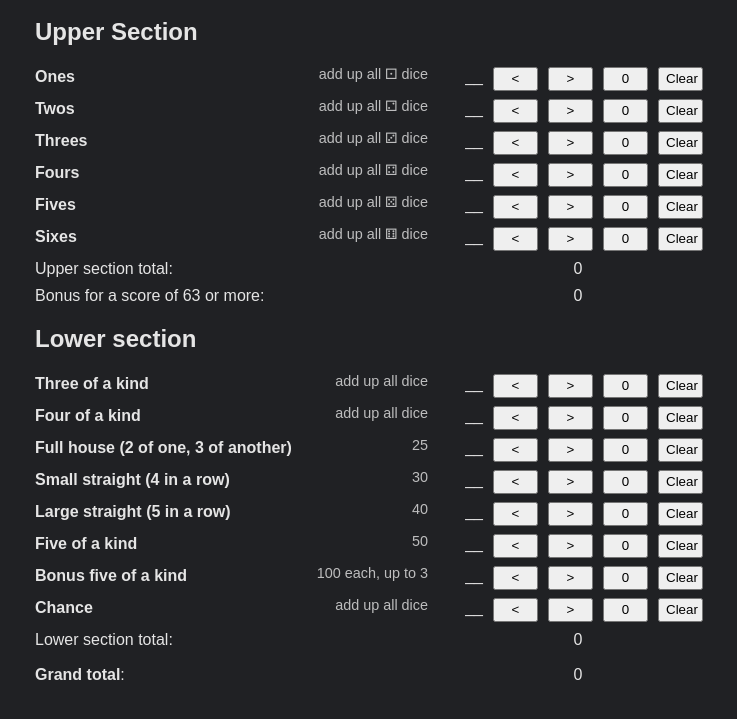
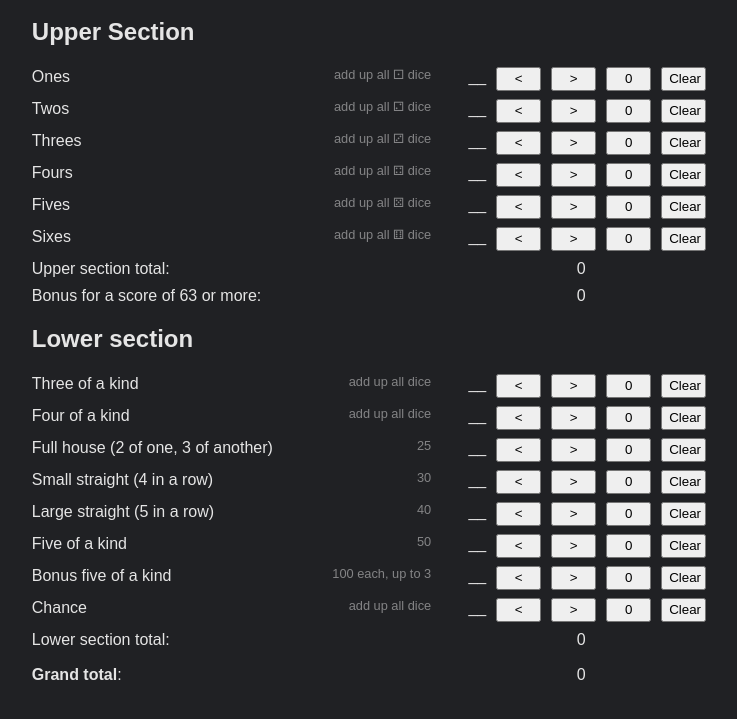
Before and after one commit to catdad-experiments/five-dice, a website: page index.html in a window 1280 px wide. Shown: the part 63-782 px from the top of the page, without its empty margins (271-1008 px from the left). Drawn offline with nearby package versions, Linux system fonts and the light colour scheme.

Commit message:
adjusting various sizing issues

```diff
--- a/src/style.css
+++ b/src/style.css
@@ -27,7 +27,7 @@ html, body {
 }
 
 body {
-  padding: 0 1rem;
+  padding: 0 0.8rem;
 }
 
 h1 {
@@ -57,21 +57,17 @@ h1 {
   line-height: 1.1;
 }
 
-.info .title {
-  font-weight: bold;
-}
-
 .info .worth {
-  opacity: 0.8;
-  font-size: 0.9rem;
-  margin-left: 1rem;
+  opacity: 0.5;
+  font-size: 0.8rem;
+  margin-left: 0.5rem;
 }
 
 @media only screen and (min-width: 600px) {
   .info .title,
   .info .worth {
     display: inline;
-    line-height: 1.1;
+    line-height: 1.2;
   }
 
   .info .worth {
```
